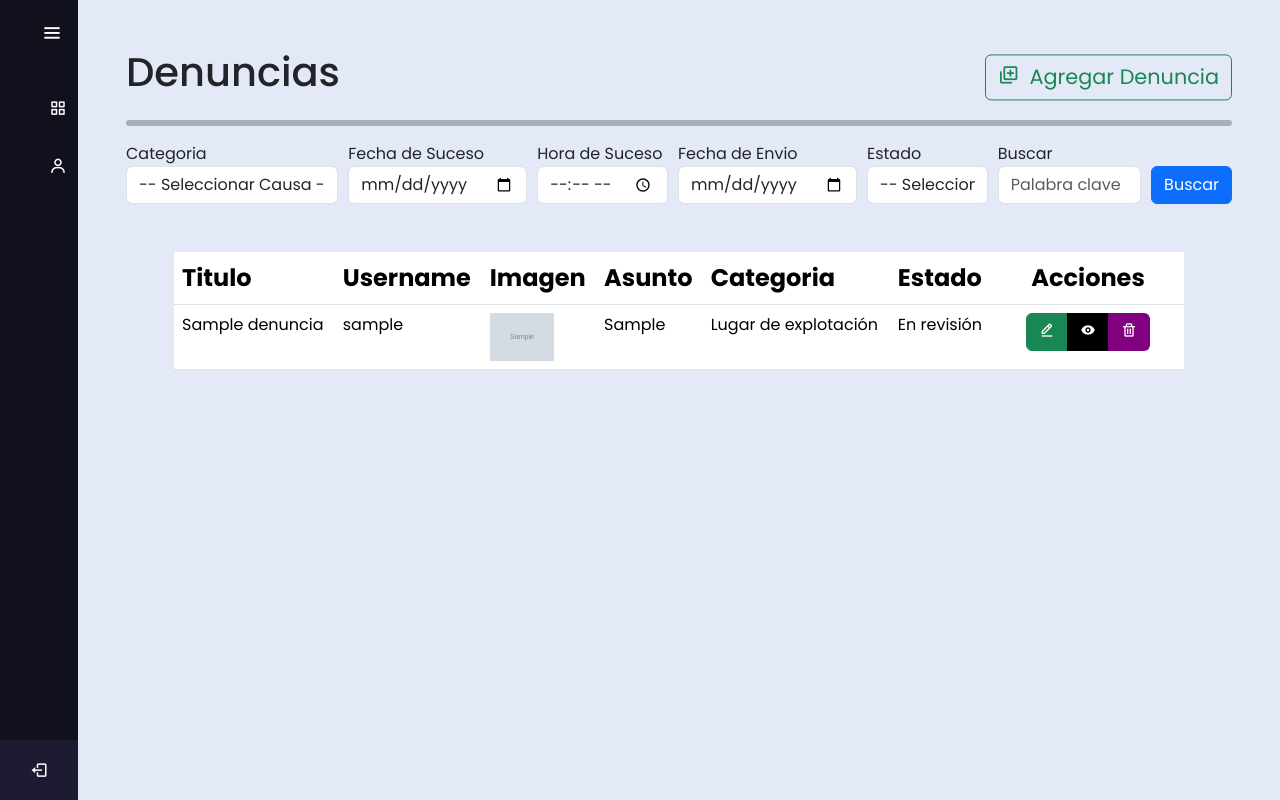
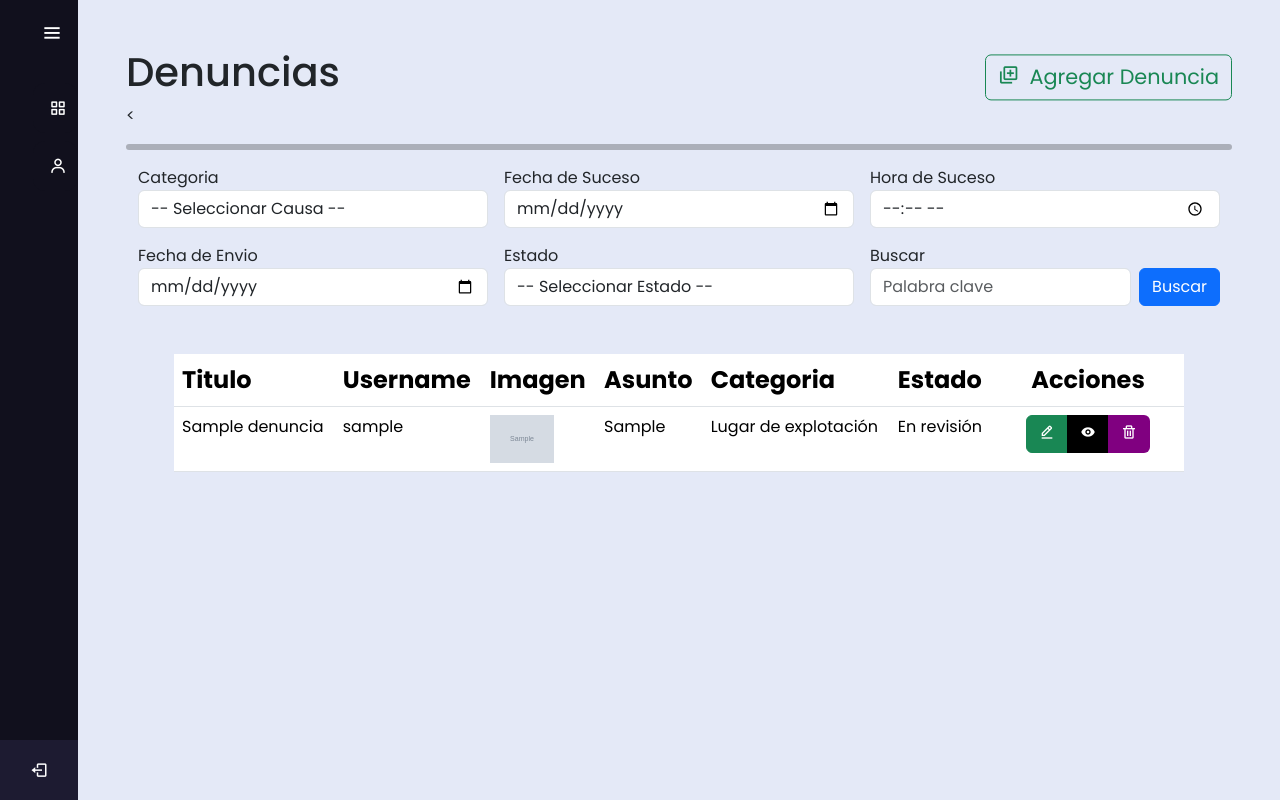
Before and after one commit to gaos180/denuncias, a Django app: page /lista/ in a window 1280 px wide. Run offline with Django 5.2, Linux system fonts and the light colour scheme; a user stored in the database is signed in; tables that the repository leaves empty hold one stand-in row (values such as "Sample post"); grey boxes marked "Sample" are stand-in pictures; some libraries are stand-ins or nearby versions.

Commit message:
se ha hecho responsive administración

```diff
--- a/sistema_denuncias/denuncias_ciudadanas/website/templates/website/lista.html
+++ b/sistema_denuncias/denuncias_ciudadanas/website/templates/website/lista.html
@@ -15,8 +15,11 @@
       </a>
     </div>
   </div>
+  <
   <hr style="border: 3px solid black; border-radius: 5px;">
-  <form action="" method="GET" class="filter-form" style="display: flex; align-items: center; gap: 10px;">
+  <div class="container">
+    <form action="" method="GET" class="filter-form row g-3">
+      <div class="col-md-6 col-lg-4">
         <div class="form-group">
           <label for="causa">Categoria</label>
           <select class="form-control" id="causa" name="causa">
@@ -26,18 +29,26 @@
             {% endfor %}
           </select>
         </div>
+      </div>
+      <div class="col-md-6 col-lg-4">
         <div class="form-group">
           <label for="fecha_suceso">Fecha de Suceso</label>
           <input type="date" class="form-control" id="fecha_suceso" name="fecha_suceso" value="{{ request.GET.fecha_suceso }}">
         </div>
+      </div>
+      <div class="col-md-6 col-lg-4">
         <div class="form-group">
           <label for="hora_suceso">Hora de Suceso</label>
           <input type="time" class="form-control" id="hora_suceso" name="hora_suceso" value="{{ request.GET.hora_suceso }}">
         </div>
+      </div>
+      <div class="col-md-6 col-lg-4">
         <div class="form-group">
           <label for="fecha_envio">Fecha de Envio</label>
           <input type="date" class="form-control" id="fecha_envio" name="fecha_envio" value="{{ request.GET.fecha_envio }}">
         </div>
+      </div>
+      <div class="col-md-6 col-lg-4">
         <div class="form-group">
           <label for="estado">Estado</label>
           <select class="form-control" id="estado" name="estado">
@@ -47,16 +58,23 @@
             {% endfor %}
           </select>
         </div>
-    <div class="form-group" style="display: flex; align-items: center; gap: 10px;">
+      </div>
+      <div class="col-md-6 col-lg-4">
+        <div class="form-group d-flex align-items-end">
           <div>
             <label for="query">Buscar</label>
             <input type="text" class="form-control" id="query" name="query" placeholder="Palabra clave" value="{{ request.GET.query }}">
           </div>
-        <button type="submit" class="btn btn-primary" style="margin-top: 24px;">Buscar</button>
+          <button type="submit" class="btn btn-primary ms-2">Buscar</button>
+        </div>
       </div>
     </form>
+  </div>
 
-  <div class=" px-5">
+
+  </div>
+
+  <div class="table-responsive px-5">
   <table class="mt-5 table table-hover table-responsive">
     <thead>
       <tr>
--- a/sistema_denuncias/denuncias_ciudadanas/website/templates/website/lista_user.html
+++ b/sistema_denuncias/denuncias_ciudadanas/website/templates/website/lista_user.html
@@ -98,6 +98,7 @@
     <button type="submit" class="btn btn-primary" style="margin-top: 24px;">Buscar</button>
 </div>
 </form>
+<div class="table-responsive">
   <table class="mt-5 table table-hover table-responsive">
     <thead>
       <tr>
@@ -269,6 +270,7 @@
     {% endfor %}
     </tbody>
   </table>
+</div>
     {% include "website/paginator.html" %}
   </div>
 
```
Lines whose indentation alone changed are shown as unchanged.
